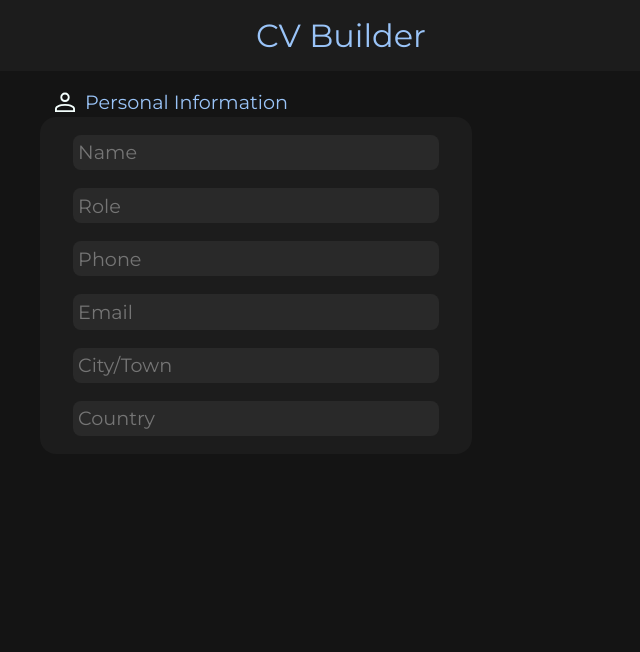
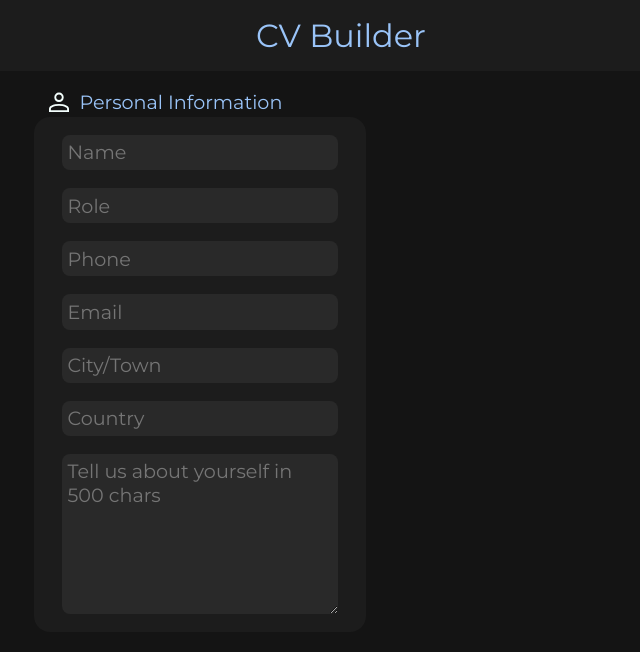
Before and after one commit to MickFrog/cv-creator, a React (Create React App) app: page / in a window 1280 px wide. Shown: the top 652 px of the page, without its empty margins (0-640 px from the left). Built offline with nearby package versions, Linux system fonts and the light colour scheme; the HTML template or start-up script is replaced by a standard one.

Commit message:
add profile form section

```diff
--- a/src/components/CvContainer.css
+++ b/src/components/CvContainer.css
@@ -1,6 +1,6 @@
 .myContainer {
     display: grid;
-    grid-template-columns: max(40%, 400px) max(60%, 500px);
+    grid-template-columns: max(30%, 400px) max(70%, 500px);
 
     background-color: #141414;
 }
--- a/src/components/form/formComponents/UserInfoForm.css
+++ b/src/components/form/formComponents/UserInfoForm.css
@@ -14,3 +14,23 @@
     height: max-content;
     border-radius: 1rem;
 }
+
+textarea {
+    min-width: 90%;
+    max-width: 90%;
+
+    min-height: 10rem;
+
+    background-color: #292929;
+    color: #FDFFFC;
+
+    font-size: 1.2rem;
+    font-family: inherit;
+
+    border: 0;
+    border-radius: 0.5rem;
+    padding: 5px;
+
+    margin: 5px 0px;
+    outline: #FDFFFC;
+}
--- a/src/components/form/formComponents/UserInfoForm.js
+++ b/src/components/form/formComponents/UserInfoForm.js
@@ -21,6 +21,7 @@ class UserInfoForm extends Component {
                     <FormInput inputName="Email" />
                     <FormInput inputName="City/Town" />
                     <FormInput inputName="Country" />
+                    <textarea maxLength={500} placeholder="Tell us about yourself in 500 chars"/>
                 </form>
             </div>
         );
```
